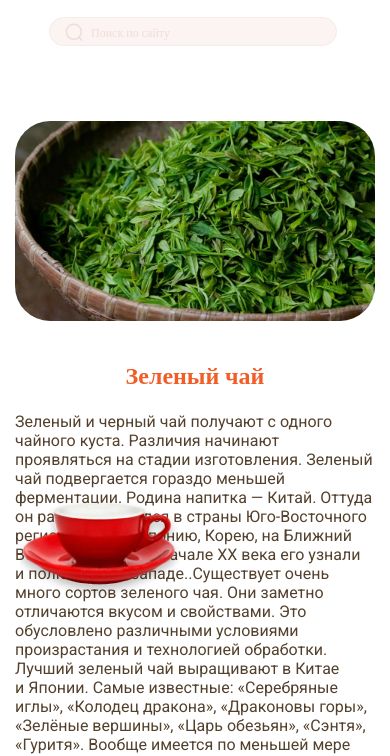
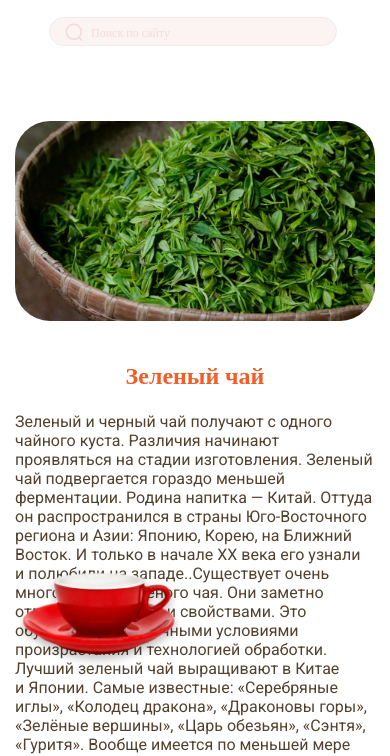
Before and after one commit to Sedoiverstalshik/tea, a plain HTML site: page category-page.html in a window 390 px wide. Shown: the part 78-834 px from the top of the page. Drawn offline with nearby package versions, Linux system fonts and the light colour scheme.

Commit message:
Update style.css

```diff
--- a/css/style.css
+++ b/css/style.css
@@ -913,7 +913,7 @@ body {
     max-width: 20rem;
     max-height: 20rem;
     left: 2rem;
-    bottom: 13rem;
+    bottom: 6rem;
   }
   .category-page__list {
     gap: 3rem 1rem;
```
